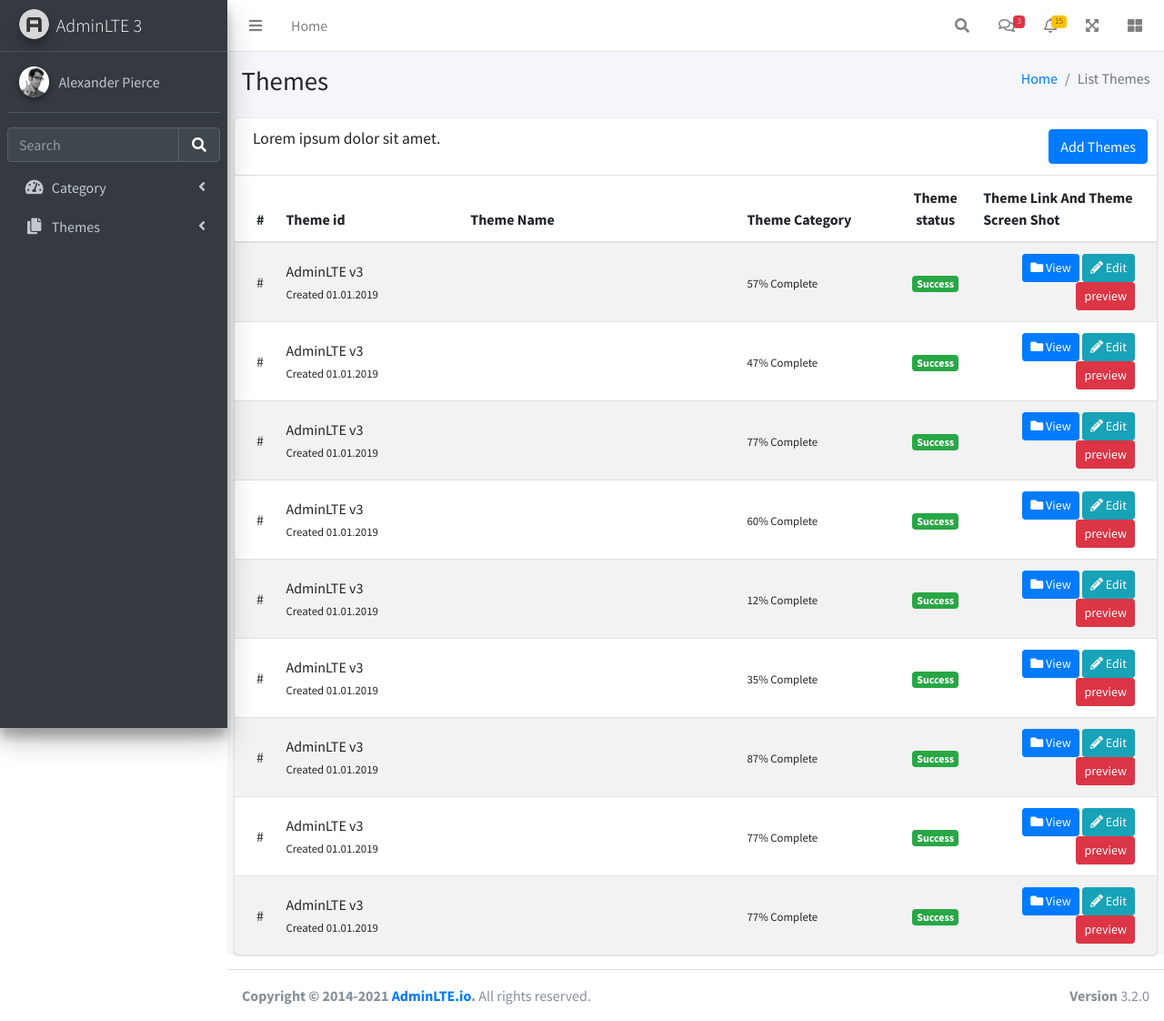
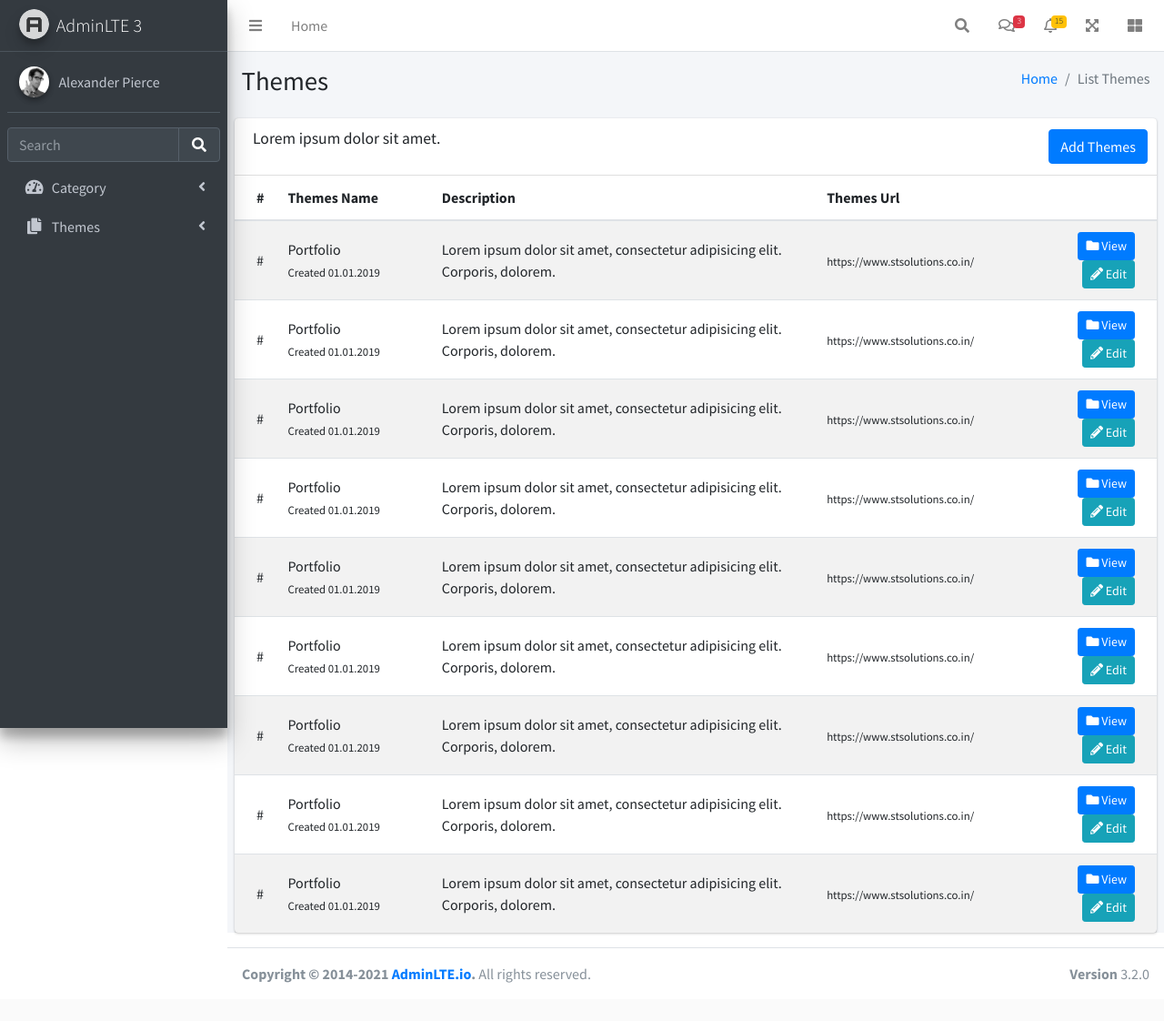
Before and after one commit to ashad85/admin-php-project_23, a PHP site: page /projects.php in a window 1280 px wide. Shown: the whole page at 91% size. After the commit the page ends 1080 px from the top, so only its background shows below. Run offline with PHP 8.4, Linux system fonts and the light colour scheme; some libraries are stand-ins or nearby versions.

Commit message:
add themes

```diff
--- a/projects.php
+++ b/projects.php
@@ -28,30 +28,27 @@
           <h3 class="card-title">Lorem ipsum dolor sit amet.</h3>
 
           <div class="card-tools">
-          <a class="btn btn-primary" href="#" role="button">Add Themes</a>
+          <a class="btn btn-primary" href="add-themes.php" role="button">Add Themes</a>
           </div>
         </div>
         <div class="card-body p-0">
           <table class="table table-striped projects">
               <thead>
                   <tr>
-                      <th style="width: 1%">
+                      <th style="width: 0.5%">
                           #
                       </th>
-                      <th style="width: 20%">
-                          Theme id
+                      <th style="width: 12%">
+                          Themes Name
                       </th>
                       <th style="width: 30%">
-                          Theme Name
+                          Description
                       </th>
-                      <th>
-                          Theme Category
+                      <th style="width: 12%">
+                          Themes Url
                       </th>
-                      <th style="width: 8%" class="text-center">
-                          Theme status
-                      </th>
-                      <th style="width: 20%">
-                      Theme Link And Theme Screen Shot
+                      <th style="width: 10%">
+
                       </th>
                   </tr>
               </thead>
@@ -62,7 +59,7 @@
                       </td>
                       <td>
                           <a>
-                              AdminLTE v3
+                              Portfolio
                           </a>
                           <br/>
                           <small>
@@ -71,21 +68,15 @@
                       </td>
                       <td>
                           <ul class="list-inline">
-
-
-
-
+                            Lorem ipsum dolor sit amet, consectetur adipisicing elit. Corporis, dolorem.
                           </ul>
                       </td>
                       <td class="project_progress">
 
                           </div>
                           <small>
-                              57% Complete
+                            https://www.stsolutions.co.in/
                           </small>
-                      </td>
-                      <td class="project-state">
-                          <span class="badge badge-success">Success</span>
                       </td>
                       <td class="project-actions text-right">
                           <a class="btn btn-primary btn-sm" href="#">
@@ -93,16 +84,12 @@
                               </i>
                               View
                           </a>
-                          <a class="btn btn-info btn-sm" href="#">
+                          <a class="btn btn-info btn-sm" href="add-themes.php">
                               <i class="fas fa-pencil-alt">
                               </i>
                               Edit
                           </a>
-                          <a class="btn btn-danger btn-sm" href="#">
-                              <i   >
-                              </i>
-                              preview
-                          </a>
+
                       </td>
                   </tr>
                   <tr>
@@ -111,7 +98,7 @@
                       </td>
                       <td>
                           <a>
-                              AdminLTE v3
+                              Portfolio
                           </a>
                           <br/>
                           <small>
@@ -120,19 +107,15 @@
                       </td>
                       <td>
                           <ul class="list-inline">
-
-
+                            Lorem ipsum dolor sit amet, consectetur adipisicing elit. Corporis, dolorem.
                           </ul>
                       </td>
                       <td class="project_progress">
 
                           </div>
                           <small>
-                              47% Complete
+                            https://www.stsolutions.co.in/
                           </small>
-                      </td>
-                      <td class="project-state">
-                          <span class="badge badge-success">Success</span>
                       </td>
                       <td class="project-actions text-right">
                           <a class="btn btn-primary btn-sm" href="#">
@@ -140,16 +123,12 @@
                               </i>
                               View
                           </a>
-                          <a class="btn btn-info btn-sm" href="#">
+                          <a class="btn btn-info btn-sm" href="add-themes.php">
                               <i class="fas fa-pencil-alt">
                               </i>
                               Edit
                           </a>
-                          <a class="btn btn-danger btn-sm" href="#">
-                              <i   >
-                              </i>
-                              preview
-                          </a>
+
                       </td>
                   </tr>
                   <tr>
@@ -158,7 +137,7 @@
                       </td>
                       <td>
                           <a>
-                              AdminLTE v3
+                              Portfolio
                           </a>
                           <br/>
                           <small>
@@ -167,19 +146,14 @@
                       </td>
                       <td>
                           <ul class="list-inline">
-
-
-
+                            Lorem ipsum dolor sit amet, consectetur adipisicing elit. Corporis, dolorem.
                           </ul>
                       </td>
                       <td class="project_progress">
 
                           <small>
-                              77% Complete
+                            https://www.stsolutions.co.in/
                           </small>
-                      </td>
-                      <td class="project-state">
-                          <span class="badge badge-success">Success</span>
                       </td>
                       <td class="project-actions text-right">
                           <a class="btn btn-primary btn-sm" href="#">
@@ -187,16 +161,12 @@
                               </i>
                               View
                           </a>
-                          <a class="btn btn-info btn-sm" href="#">
+                          <a class="btn btn-info btn-sm" href="add-themes.php">
                               <i class="fas fa-pencil-alt">
                               </i>
                               Edit
                           </a>
-                          <a class="btn btn-danger btn-sm" href="#">
-                              <i   >
-                              </i>
-                              preview
-                          </a>
+
                       </td>
                   </tr>
                   <tr>
@@ -205,7 +175,7 @@
                       </td>
                       <td>
                           <a>
-                              AdminLTE v3
+                              Portfolio
                           </a>
                           <br/>
                           <small>
@@ -214,20 +184,14 @@
                       </td>
                       <td>
                           <ul class="list-inline">
-
-
-
-
+                            Lorem ipsum dolor sit amet, consectetur adipisicing elit. Corporis, dolorem.
                           </ul>
                       </td>
                       <td class="project_progress">
 
                           <small>
-                              60% Complete
+                            https://www.stsolutions.co.in/
                           </small>
-                      </td>
-                      <td class="project-state">
-                          <span class="badge badge-success">Success</span>
                       </td>
                       <td class="project-actions text-right">
                           <a class="btn btn-primary btn-sm" href="#">
@@ -235,16 +199,12 @@
                               </i>
                               View
                           </a>
-                          <a class="btn btn-info btn-sm" href="#">
+                          <a class="btn btn-info btn-sm" href="add-themes.php">
                               <i class="fas fa-pencil-alt">
                               </i>
                               Edit
                           </a>
-                          <a class="btn btn-danger btn-sm" href="#">
-                              <i   >
-                              </i>
-                              preview
-                          </a>
+
                       </td>
                   </tr>
                   <tr>
@@ -253,7 +213,7 @@
                       </td>
                       <td>
                           <a>
-                              AdminLTE v3
+                              Portfolio
                           </a>
                           <br/>
                           <small>
@@ -262,19 +222,14 @@
                       </td>
                       <td>
                           <ul class="list-inline">
-
-
-
+                            Lorem ipsum dolor sit amet, consectetur adipisicing elit. Corporis, dolorem.
                           </ul>
                       </td>
                       <td class="project_progress">
 
                           <small>
-                              12% Complete
+                            https://www.stsolutions.co.in/
                           </small>
-                      </td>
-                      <td class="project-state">
-                          <span class="badge badge-success">Success</span>
                       </td>
                       <td class="project-actions text-right">
                           <a class="btn btn-primary btn-sm" href="#">
@@ -282,16 +237,12 @@
                               </i>
                               View
                           </a>
-                          <a class="btn btn-info btn-sm" href="#">
+                          <a class="btn btn-info btn-sm" href="add-themes.php">
                               <i class="fas fa-pencil-alt">
                               </i>
                               Edit
                           </a>
-                          <a class="btn btn-danger btn-sm" href="#">
-                              <i   >
-                              </i>
-                              preview
-                          </a>
+
                       </td>
                   </tr>
                   <tr>
@@ -300,7 +251,7 @@
                       </td>
                       <td>
                           <a>
-                              AdminLTE v3
+                              Portfolio
                           </a>
                           <br/>
                           <small>
@@ -309,21 +260,15 @@
                       </td>
                       <td>
                           <ul class="list-inline">
-
-
-
-
+                            Lorem ipsum dolor sit amet, consectetur adipisicing elit. Corporis, dolorem.
                           </ul>
                       </td>
                       <td class="project_progress">
 
                           </div>
                           <small>
-                              35% Complete
+                            https://www.stsolutions.co.in/
                           </small>
-                      </td>
-                      <td class="project-state">
-                          <span class="badge badge-success">Success</span>
                       </td>
                       <td class="project-actions text-right">
                           <a class="btn btn-primary btn-sm" href="#">
@@ -331,16 +276,12 @@
                               </i>
                               View
                           </a>
-                          <a class="btn btn-info btn-sm" href="#">
+                          <a class="btn btn-info btn-sm" href="add-themes.php">
                               <i class="fas fa-pencil-alt">
                               </i>
                               Edit
                           </a>
-                          <a class="btn btn-danger btn-sm" href="#">
-                              <i   >
-                              </i>
-                              preview
-                          </a>
+
                       </td>
                   </tr>
                   <tr>
@@ -349,7 +290,7 @@
                       </td>
                       <td>
                           <a>
-                              AdminLTE v3
+                              Portfolio
                           </a>
                           <br/>
                           <small>
@@ -358,19 +299,15 @@
                       </td>
                       <td>
                           <ul class="list-inline">
-
-
+                            Lorem ipsum dolor sit amet, consectetur adipisicing elit. Corporis, dolorem.
                           </ul>
                       </td>
                       <td class="project_progress">
 
                           </div>
                           <small>
-                              87% Complete
+                            https://www.stsolutions.co.in/
                           </small>
-                      </td>
-                      <td class="project-state">
-                          <span class="badge badge-success">Success</span>
                       </td>
                       <td class="project-actions text-right">
                           <a class="btn btn-primary btn-sm" href="#">
@@ -378,16 +315,12 @@
                               </i>
                               View
                           </a>
-                          <a class="btn btn-info btn-sm" href="#">
+                          <a class="btn btn-info btn-sm" href="add-themes.php">
                               <i class="fas fa-pencil-alt">
                               </i>
                               Edit
                           </a>
-                          <a class="btn btn-danger btn-sm" href="#">
-                              <i   >
-                              </i>
-                              preview
-                          </a>
+
                       </td>
                   </tr>
                   <tr>
@@ -396,7 +329,7 @@
                       </td>
                       <td>
                           <a>
-                              AdminLTE v3
+                              Portfolio
                           </a>
                           <br/>
                           <small>
@@ -405,20 +338,15 @@
                       </td>
                       <td>
                           <ul class="list-inline">
-
-
-
+                            Lorem ipsum dolor sit amet, consectetur adipisicing elit. Corporis, dolorem.
                           </ul>
                       </td>
                       <td class="project_progress">
 
                           </div>
                           <small>
-                              77% Complete
+                            https://www.stsolutions.co.in/
                           </small>
-                      </td>
-                      <td class="project-state">
-                          <span class="badge badge-success">Success</span>
                       </td>
                       <td class="project-actions text-right">
                           <a class="btn btn-primary btn-sm" href="#">
@@ -426,16 +354,12 @@
                               </i>
                               View
                           </a>
-                          <a class="btn btn-info btn-sm" href="#">
+                          <a class="btn btn-info btn-sm" href="add-themes.php">
                               <i class="fas fa-pencil-alt">
                               </i>
                               Edit
                           </a>
-                          <a class="btn btn-danger btn-sm" href="#">
-                              <i   >
-                              </i>
-                              preview
-                          </a>
+
                       </td>
                   </tr>
                   <tr>
@@ -444,7 +368,7 @@
                       </td>
                       <td>
                           <a>
-                              AdminLTE v3
+                              Portfolio
                           </a>
                           <br/>
                           <small>
@@ -453,21 +377,15 @@
                       </td>
                       <td>
                           <ul class="list-inline">
-
-
-
-
+                            Lorem ipsum dolor sit amet, consectetur adipisicing elit. Corporis, dolorem.
                           </ul>
                       </td>
                       <td class="project_progress">
 
                           </div>
                           <small>
-                              77% Complete
+                            https://www.stsolutions.co.in/
                           </small>
-                      </td>
-                      <td class="project-state">
-                          <span class="badge badge-success">Success</span>
                       </td>
                       <td class="project-actions text-right">
                           <a class="btn btn-primary btn-sm" href="#">
@@ -475,16 +393,12 @@
                               </i>
                               View
                           </a>
-                          <a class="btn btn-info btn-sm" href="#">
+                          <a class="btn btn-info btn-sm" href="add-themes.php">
                               <i class="fas fa-pencil-alt">
                               </i>
                               Edit
                           </a>
-                          <a class="btn btn-danger btn-sm" href="#">
-                              <i   >
-                              </i>
-                              preview
-                          </a>
+
                       </td>
                   </tr>
               </tbody>
```
